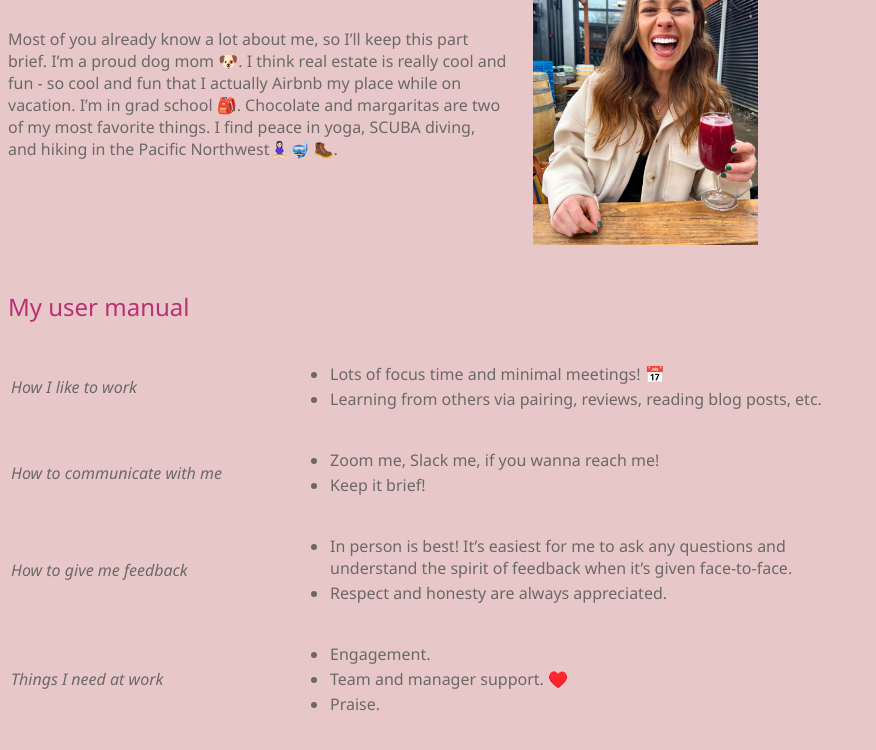
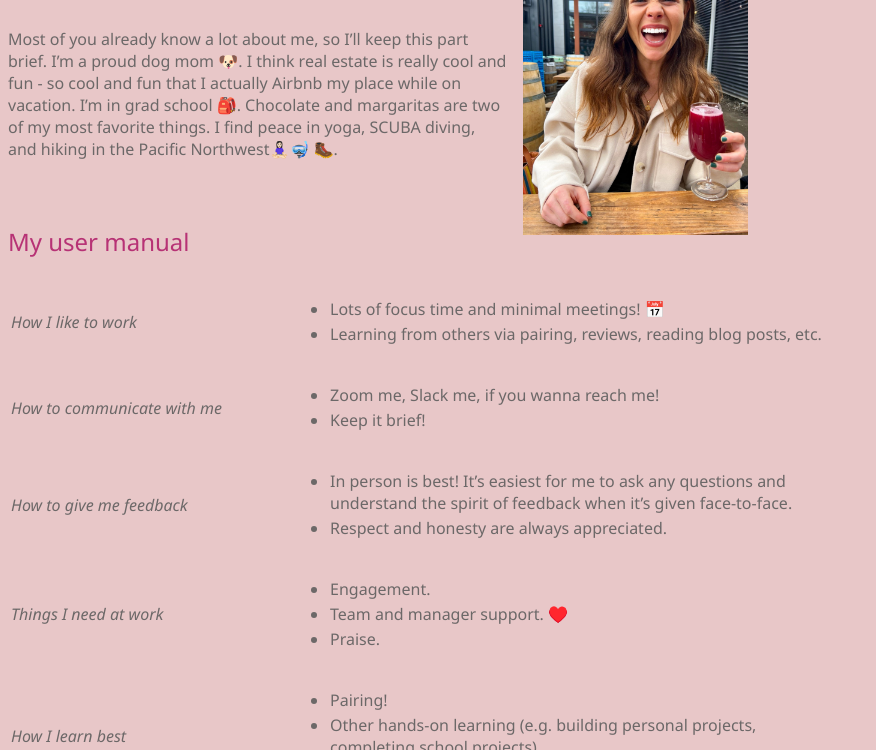
Before and after one commit to ldennington/ldennington.github.io, a plain HTML site: page index.html in a window 1280 px wide. Shown: the part 88-838 px from the top of the page, without its empty margins (0-876 px from the left). Drawn offline with Linux system fonts and the light colour scheme.

Commit message:
user manual: move up h2

```diff
--- a/index.html
+++ b/index.html
@@ -17,7 +17,9 @@
                 yoga, SCUBA diving, and hiking in the Pacific Northwest🧘🏻‍♀️🤿 🥾.
             </p>
         </div>
-        <img id="me" src="./img/me.jpeg">
+        <div class="image">
+            <img id="me" src="./img/me.jpeg">
+        </div>
     </div>
     <h2>My user manual</h2>
     <table>
--- a/styles.css
+++ b/styles.css
@@ -8,8 +8,9 @@ h1, h2 {
     color: #B73275;
     font-weight: lighter;
 }
+
 h2 {
-    margin-top: -10;
+    margin-top: -30px;
 }
 
 p, li {
@@ -28,7 +29,7 @@ li {
 
 #me {
     max-width: 100%;
-    padding: 25px;
+    padding: 15px;
     width: 225px;
     height: 300px;
 }
```
